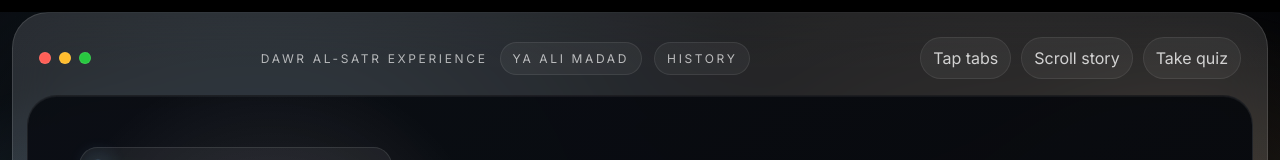
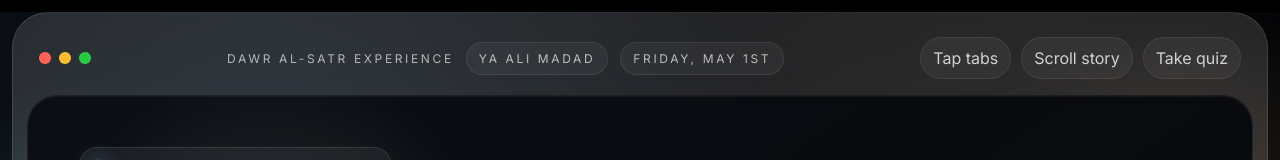
Before and after one commit to ali-uhlee/dawr-al-satr, a plain HTML site: page index.html in a window 1280 px wide. Shown: the top 160 px of the page. Drawn offline with Linux system fonts and the light colour scheme.

Commit message:
Update title chip with date information

```diff
--- a/index.html
+++ b/index.html
@@ -177,7 +177,7 @@
   <div class="shell" id="top">
     <div class="topbar">
       <div class="traffic"><span class="dot red"></span><span class="dot yellow"></span><span class="dot green"></span></div>
-      <div class="title"><span>Dawr al-Satr Experience</span><span class="chip">Ya Ali Madad</span><span class="chip">History</span></div>
+      <div class="title"><span>Dawr al-Satr Experience</span><span class="chip">Ya Ali Madad</span><span class="chip">Friday, May 1st</span></div>
       <div class="glass-strip"><span class="glass-pill">Tap tabs</span><span class="glass-pill">Scroll story</span><span class="glass-pill">Take quiz</span></div>
     </div>
 
```
